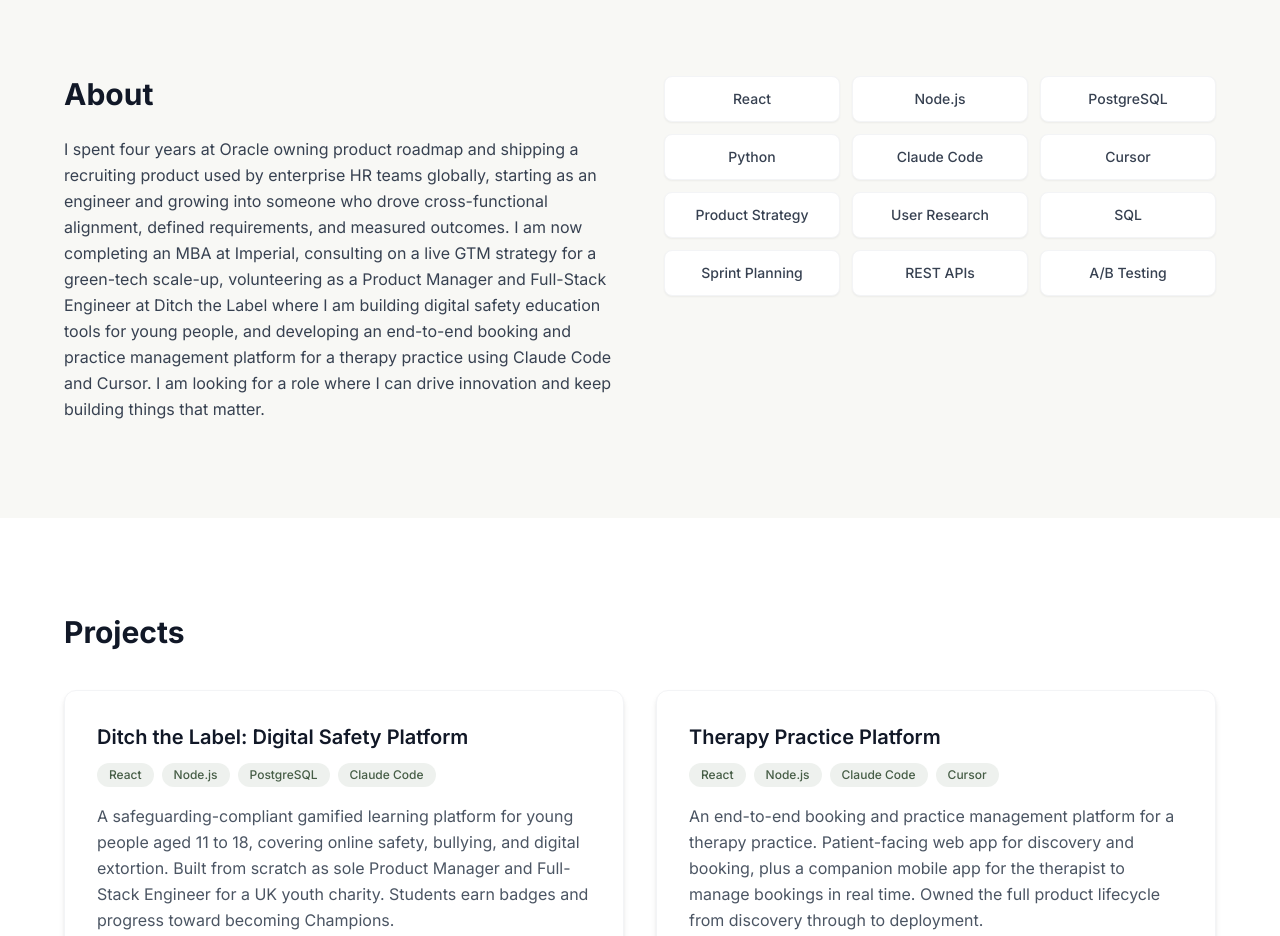
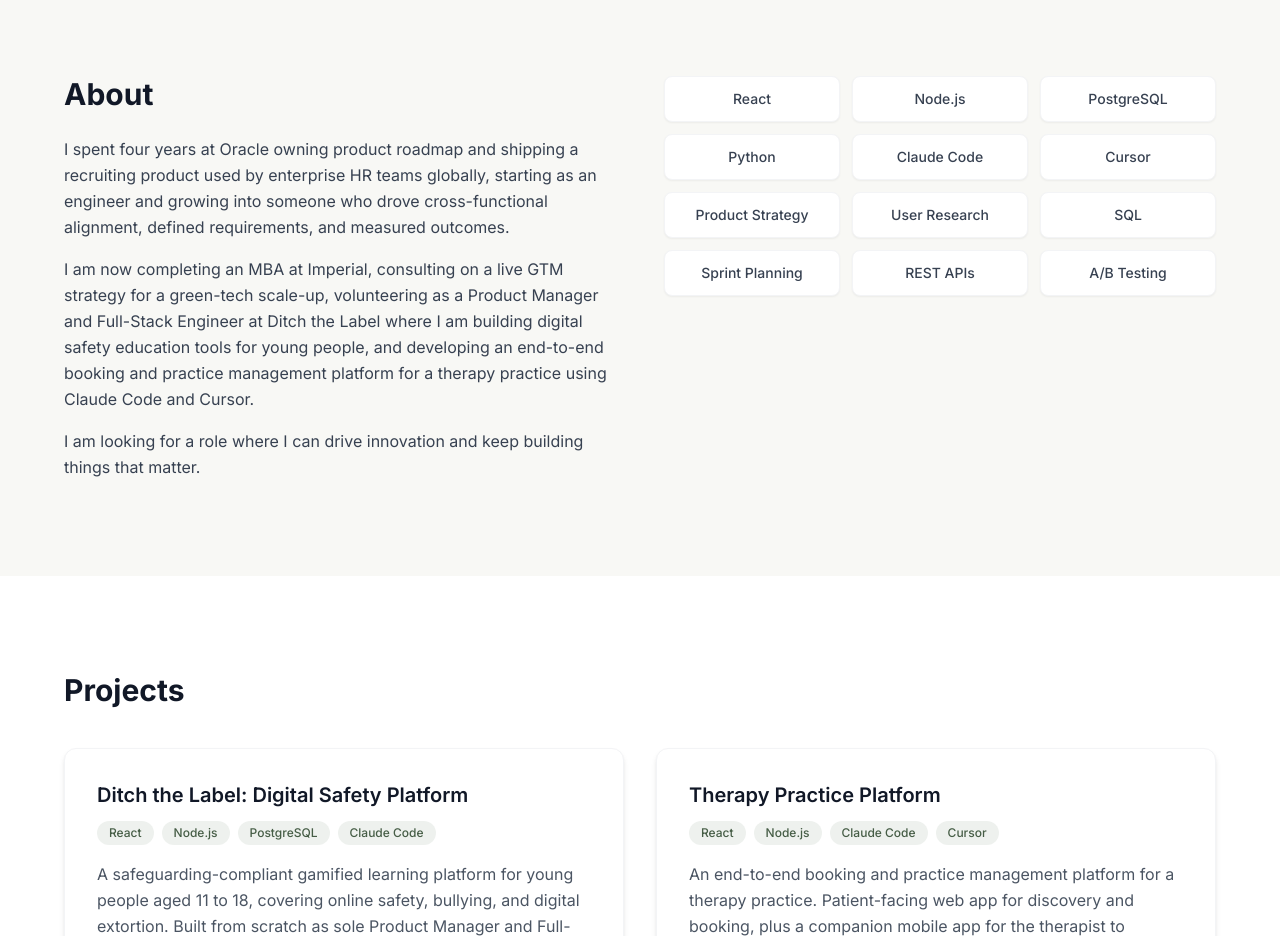
Before and after one commit to praffullittjain/portfolio-website, a React (Vite) app: page / in a window 1280 px wide. Shown: the part 820-1756 px from the top of the page. Built offline with nearby package versions, Linux system fonts and the light colour scheme.

Commit message:
Break about paragraph into three shorter paragraphs for readability
Co-Authored-By: Claude Sonnet 5 <noreply@anthropic.com>

```diff
--- a/src/components/About.jsx
+++ b/src/components/About.jsx
@@ -19,20 +19,28 @@ export default function About() {
       <div className="max-w-6xl mx-auto grid md:grid-cols-2 gap-12 items-start">
         <div>
           <h2 className="text-3xl font-bold text-gray-900 mb-6">About</h2>
-          <p className="text-gray-700 leading-relaxed">
-            I spent four years at Oracle owning product roadmap and shipping a
-            recruiting product used by enterprise HR teams globally, starting
-            as an engineer and growing into someone who drove
-            cross-functional alignment, defined requirements, and measured
-            outcomes. I am now completing an MBA at Imperial, consulting on a
-            live GTM strategy for a green-tech scale-up, volunteering as a
-            Product Manager and Full-Stack Engineer at Ditch the Label where I
-            am building digital safety education tools for young people, and
-            developing an end-to-end booking and practice management platform
-            for a therapy practice using Claude Code and Cursor. I am looking
-            for a role where I can drive innovation and keep building things
-            that matter.
-          </p>
+          <div className="flex flex-col gap-4 text-gray-700 leading-relaxed">
+            <p>
+              I spent four years at Oracle owning product roadmap and
+              shipping a recruiting product used by enterprise HR teams
+              globally, starting as an engineer and growing into someone who
+              drove cross-functional alignment, defined requirements, and
+              measured outcomes.
+            </p>
+            <p>
+              I am now completing an MBA at Imperial, consulting on a live
+              GTM strategy for a green-tech scale-up, volunteering as a
+              Product Manager and Full-Stack Engineer at Ditch the Label
+              where I am building digital safety education tools for young
+              people, and developing an end-to-end booking and practice
+              management platform for a therapy practice using Claude Code
+              and Cursor.
+            </p>
+            <p>
+              I am looking for a role where I can drive innovation and keep
+              building things that matter.
+            </p>
+          </div>
         </div>
 
         <div>
```
